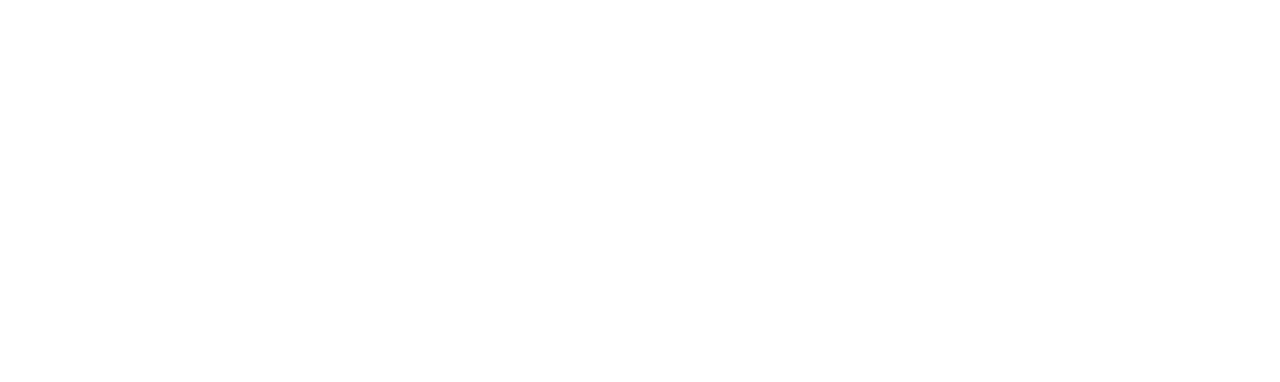
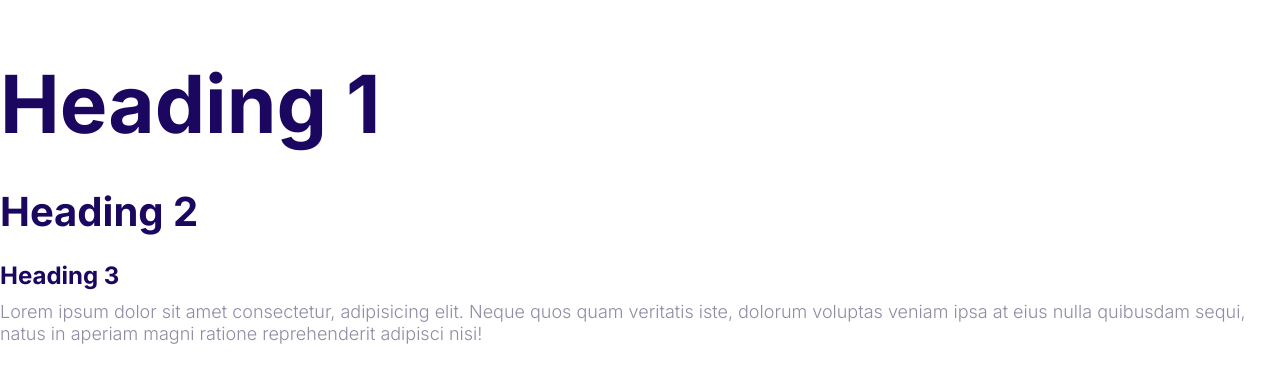
Before and after one commit to nothuman2718/NotHuman, a plain HTML site: page index.html in a window 1280 px wide. Drawn offline with Linux system fonts and the light colour scheme.

Commit message:
Define the Styles and fonts

```diff
--- a/css/styles.css
+++ b/css/styles.css
@@ -1,3 +1,6 @@
+html{
+    font-size: 62.5%;
+}
 :root{
     --color-primary:#2584ff;
     --color-secondary:#00d9ff;
@@ -5,3 +8,42 @@
     --color-accent:#ff3400;
     --color-body:#918ca4;
 }
+body{
+    font-family: Inter,Arial, Helvetica, sans-serif;
+    color: var(--color-body);
+    font-size: 2.4rem;
+    line-height: 1.25;
+}
+h1,h2,h3{
+    color: var(--color-headings);
+    margin-bottom: 1rem;
+}
+h1{
+    font-size: 7rem;
+}
+h2{
+    font-size: 4rem;
+}
+h3{
+    font-size: 3rem;
+
+}
+p{
+    margin-top:0 ;
+}
+@media screen and (min-width:1024px){
+    body{
+        font-size: 1.8rem;
+    }
+    h1{
+        font-size: 8rem;
+    }
+    h2{
+        font-size: 4rem;
+    }
+    h3{
+        font-size: 2.4rem;
+    }
+
+
+}
--- a/index.html
+++ b/index.html
@@ -4,8 +4,23 @@
     <meta charset="UTF-8" />
     <meta name="viewport" content="width=device-width, initial-scale=1.0" />
     <title>Document</title>
+    <link rel="preconnect" href="https://fonts.googleapis.com" />
+    <link rel="preconnect" href="https://fonts.gstatic.com" crossorigin />
+    <link
+      href="https://fonts.googleapis.com/css2?family=Inter:wght@300;700&family=Poppins:wght@900&display=swap"
+      rel="stylesheet"
+    />
     <link rel="stylesheet" href="css/normalize.css" />
     <link rel="stylesheet" href="css/styles.css" />
   </head>
-  <body></body>
+  <body>
+    <h1>Heading 1</h1>
+    <h2>Heading 2</h2>
+    <h3>Heading 3</h3>
+    <p>
+      Lorem ipsum dolor sit amet consectetur, adipisicing elit. Neque quos quam
+      veritatis iste, dolorum voluptas veniam ipsa at eius nulla quibusdam
+      sequi, natus in aperiam magni ratione reprehenderit adipisci nisi!
+    </p>
+  </body>
 </html>
```
